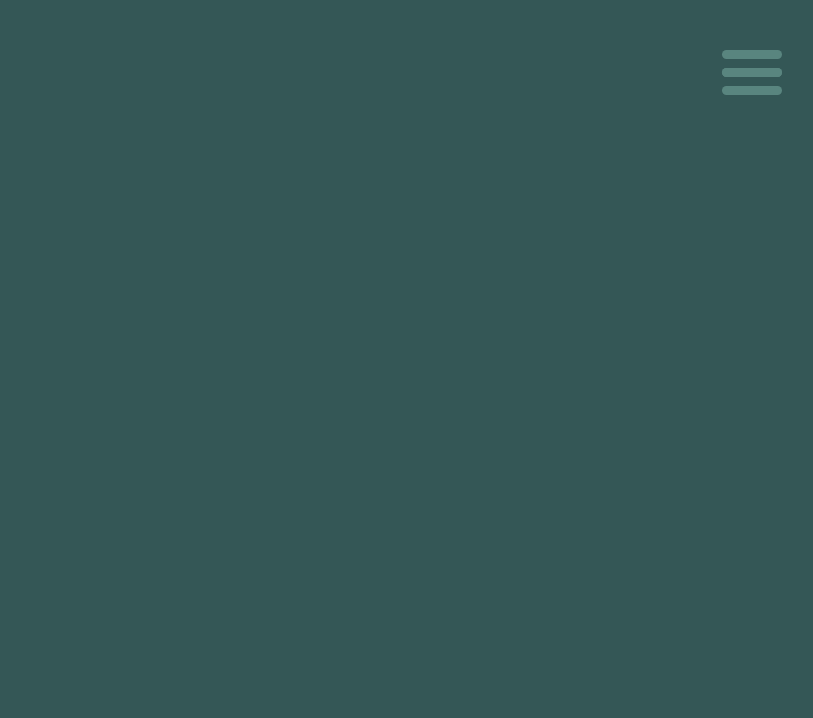
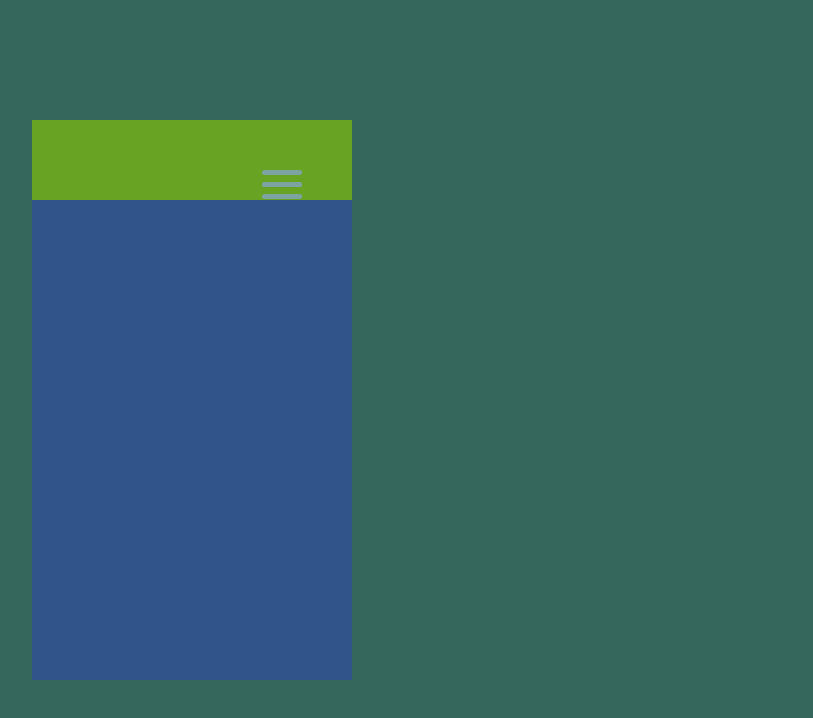
Before and after one commit to yrauvtovich/mobile-menu, a plain HTML site: page src/index.html in a window 1280 px wide. Shown: the whole page, without its empty margins (448-1261 px from the left). Drawn offline with nearby package versions, Linux system fonts and the light colour scheme.

Commit message:
Update code 15/10/2020

```diff
--- a/src/index.html
+++ b/src/index.html
@@ -8,12 +8,15 @@
   <script src="https://code.jquery.com/jquery-3.5.1.js"></script>
 </head>
 <body>
+<div class="container">
   <div class="mobile-menu">
+    <div class="nav">
       <div id="nav-icon">
         <span></span>
         <span></span>
         <span></span>
         <span></span>
+      </div>
     </div>
     <div class="menu">
       <ul>
@@ -25,6 +28,7 @@
       </ul>
     </div>
   </div>
+</div>
   <script src="script.js"></script>
 </body>
 </html>
--- a/src/style.scss
+++ b/src/style.scss
@@ -7,24 +7,40 @@ body {
   padding: 0;
 }
 
-.mobile-menu {
+.container{
   display: flex;
   justify-content: center;
+  align-items: center;
+  height: 100vh;
+}
+
+.mobile-menu {
+  align-items: center;
   align-content: space-between;
-  align-items: center;
   flex-direction: column;
   position: fixed;
-  width: 100vw;
-  height: 100vh;
-  opacity: 0.5;
-  background-color: #324851;
+  //opacity: 0.5;
+  //background-color: #324851;
+  width: 320px;
+  height: 560px;
+  overflow: hidden;
+  //position: absolute;
+  //top:50px;
+  //left:50%;
+  //margin-left:-160px;
+  background:#31558a;
+}
+
+.nav {
+  width: 320px;
+  height: 80px;
+  background-color: #68a324;
 }
 
 /* Icon */
 
 #nav-icon {
-  width: 60px;
-  height: 45px;
+  width: 40px;
   position:absolute;
   top:50px;
   right:50px;
@@ -44,7 +60,7 @@ body {
 #nav-icon span {
   display: block;
   position: absolute;
-  height: 9px;
+  height: 5px;
   width: 100%;
   background: #7DA3A1;
   border-radius: 9px;
@@ -65,11 +81,11 @@ body {
 }
 
 #nav-icon span:nth-child(2),#nav-icon span:nth-child(3) {
-  top: 18px;
+  top: 12px;
 }
 
 #nav-icon span:nth-child(4) {
-  top: 36px;
+  top: 24px;
 }
 
 #nav-icon.open span:nth-child(1) {
@@ -115,6 +131,7 @@ body {
   margin: 0;
   padding: 0;
   text-align: center;
+  background-color: #ac4571;
 }
 
 .menu ul li {
@@ -128,7 +145,7 @@ body {
   position: relative;
   text-decoration: none;
   outline: none;
-  font: 3em "Comic Sans MS", sans-serif;
+  font: 1.2em "Comic Sans MS", sans-serif;
 }
 
 .triggered .menu {
```
Also changed, not shown: src/style.css, 1 other file. Lines whose indentation alone changed are shown as unchanged.
